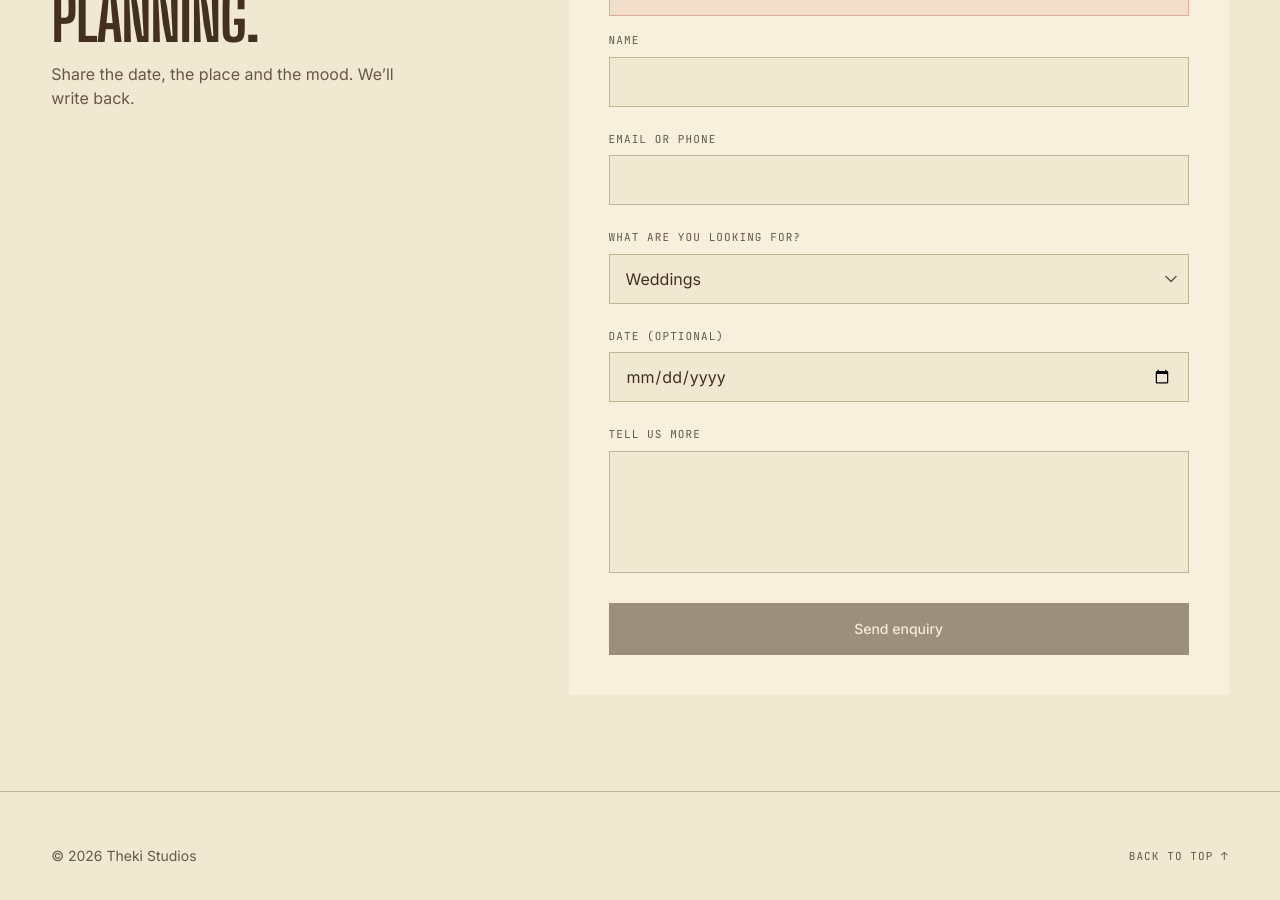
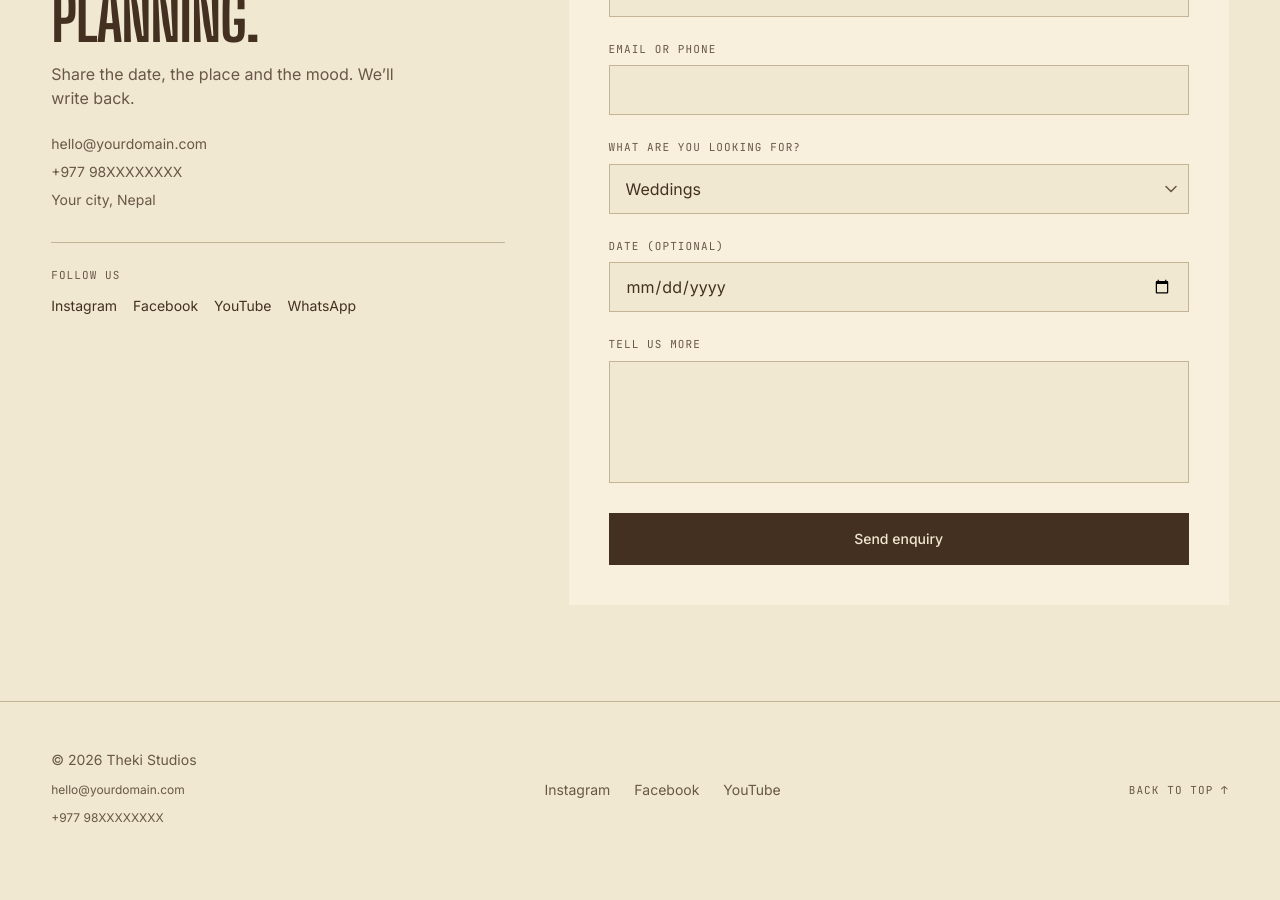
Before and after one commit to DDS3579/theki-studios, a React (Vite) app: page / in a window 1280 px wide. Shown: the part 5680-6580 px from the top of the page. After the commit the page ends 6558 px from the top, so only its background shows below. Built offline with nearby package versions, Linux system fonts and the light colour scheme; the HTML template or start-up script is replaced by a standard one.

Commit message:
chore: replaced links and stuff with dummy links

```diff
--- a/src/content/index.ts
+++ b/src/content/index.ts
@@ -71,18 +71,18 @@ export const flags = {
 
 // [FILL] Social links — add real URLs when available
 export const socialLinks = {
-  instagram: '', // [FILL]
-  facebook: '', // [FILL]
-  youtube: '', // [FILL]
+  instagram: 'https://www.instagram.com/yourhandle',
+  facebook: 'https://www.facebook.com/yourpage',
+  youtube: 'https://www.youtube.com/@yourchannel',
 };
 
 // [FILL] Contact info
 export const contact = {
-  email: '', // [FILL]
-  phone: '', // [FILL]
-  whatsapp: '', // [FILL]
-  location: '', // [FILL]
-  formEndpoint: '', // [FILL] Formspree or Web3Forms URL
+  email: 'hello@yourdomain.com',
+  phone: '+977 98XXXXXXXX',
+  whatsapp: '+977 98XXXXXXXX', // with country code; the site strips spaces and symbols
+  location: 'Your city, Nepal',
+  formEndpoint: 'https://formspree.io/f/xxxxxxxx',
 };
 
 // Copy
```
